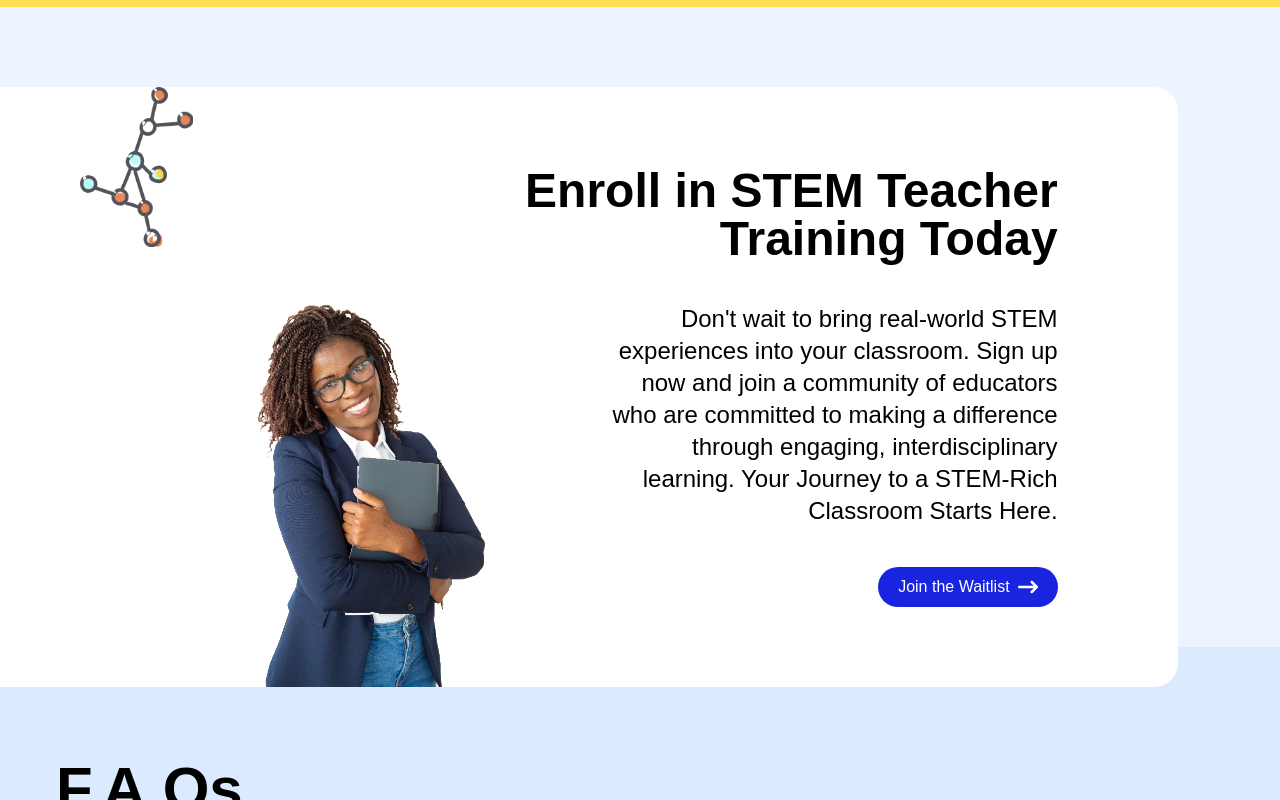
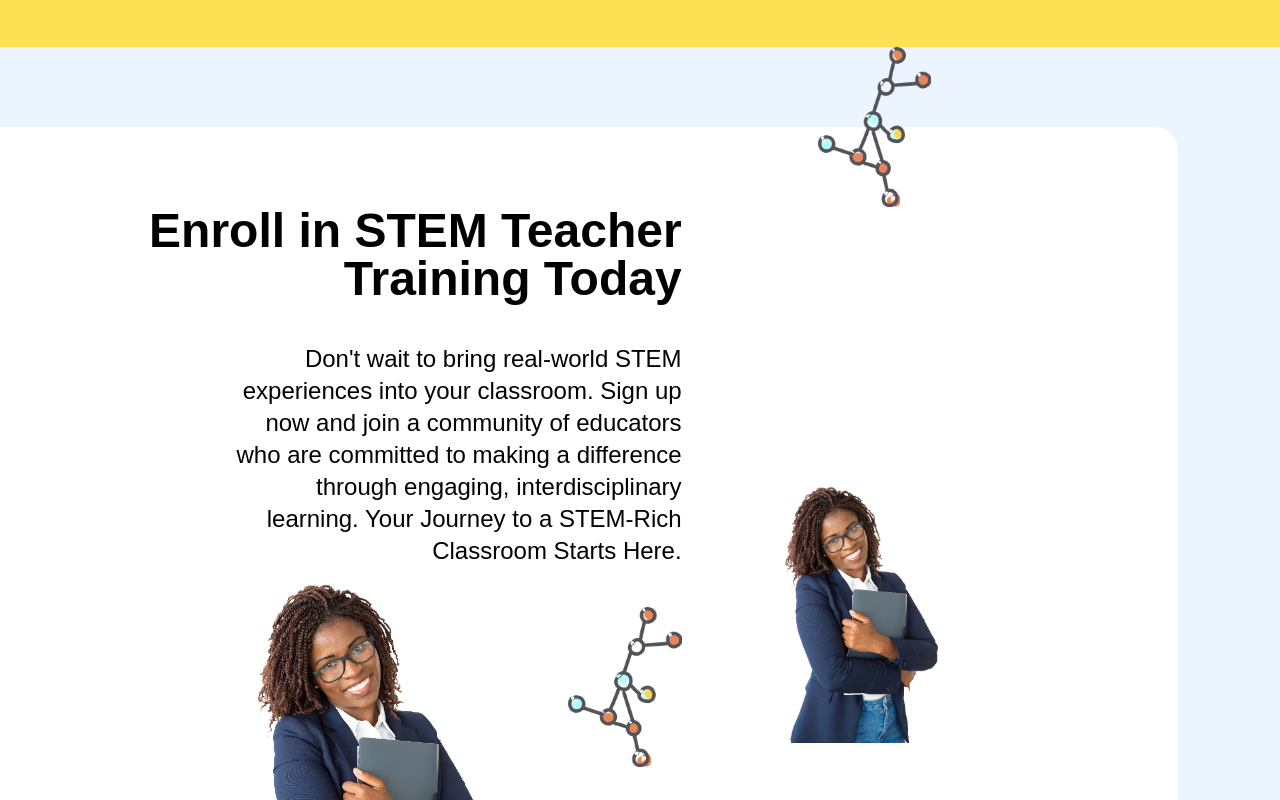
Before and after one commit to himarnoel/landing2, a React (Vite) app: page / in a window 1280 px wide. Shown: the part 4600-5400 px from the top of the page. Built offline with nearby package versions, Linux system fonts and the light colour scheme; a web font is replaced by a local one.

Commit message:
almost done

```diff
--- a/src/components/enroll.tsx
+++ b/src/components/enroll.tsx
@@ -4,21 +4,24 @@ import { nodeIcon, enrollImage } from "../constants/media";
 
 export default function Enroll() {
   return (
-    <section id="enroll" className=" z-10 md:pt-10 md:pr-spacing-normal relative">
-      <div className="flex flex-wrap flex-row-reverse  relative z-50 md:flex-row gap-4 px-10 md:translate-y-10 bg-white md:rounded-r-3xl">
-        <div className="flex gap-8 basis-80 md:ml-10">
+    <section
+      id="enroll"
+      className=" z-10 md:pt-10 mt-10 md:mt-0 md:pr-spacing-normal relative"
+    >
+      <div className="flex flex-wrap  flex-col w-full md:flex-row-reverse  relative z-50 gap-4 lg:px-10 md:translate-y-10 bg-white md:rounded-r-3xl">
+        <div className="flex gap-8 md:basis-80 md:ml-10">
           <img
             src={nodeIcon}
-            className=" mb-auto h-20 xl:h-[10rem] object-contain absolute right-10 md:relative md:right-auto"
+            className=" mb-auto h-20 xl:h-[10rem] md:block hidden object-contain  bottom-20 absolute right-10 md:relative md:right-auto"
           />
         </div>
 
-          <img
-            src={enrollImage}
-            className="min-h-80 md:h-96 xl:h-[24rem] absolute left-64 bottom-0 -z-20 w-full md:w-auto mt-auto object-contain"
-          />
+        <img
+          src={enrollImage}
+          className="h-[17rem] md:h-96 xl:h-[24rem] md:block hidden md:absolute left-0 lg:left-64 bottom-0 -z-20 w-full md:w-auto mt-auto object-contain"
+        />
 
-        <div className="flex flex-1 flex-col basis-80 items-center md:items-end text-center md:text-right py-10 md:p-20 gap-10 justify-center">
+        <div className="flex flex-1 px-8 flex-col basis-80 items-center md:items-end text-center md:text-right py-10 md:p-20 gap-10 justify-center">
           <h2 className="text-3xl font-bold md:text-5xl">
             Enroll in STEM Teacher Training Today
           </h2>
@@ -29,9 +32,22 @@ export default function Enroll() {
             Your Journey to a STEM-Rich Classroom Starts Here.
           </p>
 
+          <div className="relative mt-10">
+            {" "}
+            <div className="flex gap-8 md:basis-80 md:ml-10">
+              <img
+                src={nodeIcon}
+                className=" mb-auto h-20 xl:h-[10rem] object-contain  -top-10  absolute -right-8 md:relative md:right-auto"
+              />
+            </div>
+            <img
+              src={enrollImage}
+              className="h-[24rem] md:h-96 xl:h-[24rem]  md:absolute left-0 lg:left-64 bottom-0 -z-20 w-full md:w-auto mt-auto object-contain"
+            />
+          </div>
           <a
             href="#waitlist-form"
-            className="border-none outline-none bg-blue-normal text-white flex items-center gap-2 hover:gap-5 px-5 py-2 rounded-full transition-all"
+            className="border-none outline-none hidden  bg-blue-normal text-white lg:flex items-center gap-2 hover:gap-5 px-5 py-2 rounded-full transition-all"
           >
             Join the Waitlist <FaArrowRightLong size={20} />
           </a>
--- a/src/components/hero.tsx
+++ b/src/components/hero.tsx
@@ -1,14 +1,14 @@
 import React from "react";
 
 export default function Hero(props: React.PropsWithChildren<{ image: string }>) {
-    return <section id="banner" className="py-10 h-[108rem] lg:h-fit flex flex-col relative  gap-10 md:gap-0  px-spacing-small lg:px-spacing-normal">
+    return <section id="banner" className="py-10  w-full md:h-[108rem] lg:h-fit flex flex-col  relative  gap-10 md:gap-0  px-spacing-small lg:px-spacing-normal">
         <div className="basis-80 flex-1">
             {props.children}
         </div>
 
-        <div className=" right-0 xl:right-10 md:absolute bottom-0 lg:mt-20   -z-0 flex-1 md:flex-none basisd-60 flex items-end justify-center">
+        <div className=" right-0 xl:right-10 md:absolute bottom-0 lg:mt-20    -z-0 flex-1 md:flex-none basis-60 flex items-end justify-center">
             {/* <div className="h-4/5 aspect-[4/6] absolute rounded-[4em] -z-10 bg-pink-normal"/> */}
-            <img src={props.image} className="h-full w-[82rem] lg:w-[40rem] xl:w-[50rem] z-10 object-contain"/>
+            <img src={props.image} className="h-full md:w-[82rem] lg:w-[40rem] xl:w-[50rem] z-10 object-contain"/>
         </div>
     </section>
 }
--- a/src/components/layouts/main.layout.tsx
+++ b/src/components/layouts/main.layout.tsx
@@ -13,7 +13,7 @@ export default function MainLayout() {
     return <>
         <Header />
 
-        <main className='w-full flex grow flex-col items-center justify-start min-h-screen'>
+        <main className='w-full flex grow  flex-col items-center justify-start min-h-screen'>
             <Outlet />
         </main>
 
--- a/src/components/why-us.tsx
+++ b/src/components/why-us.tsx
@@ -5,7 +5,7 @@ export default function WhyUs() {
   return (
     <section className="w-full  flex  flex-col justify-between lg:items-baseline bg-yellow-normal px-spacing-normal lg:py-10 pb-0 relative before:h-80 before:w-80 before:left-0 before:absolute before:bg-red-normal before:rounded-full before:-translate-x-2/3 before:md:-translate-x-1/2">
       <div className="flex flex-1 flex-col basis-80 mt-10 items-center lg:max-w-[800px] md:items-start text-center md:text-left lg:py-10 lg:p-20 gap-10 justify-center">
-        <h2 className="text-3xl font-bold md:text-5xl z-20 ">
+        <h2 className="text-3xl font-bold md:text-5xl z-20  mt-10">
           Why STEM Teacher Training?
         </h2>
         <p className="z-10 md:text-2xl text-xl xl:text-2xl md:w-4/5">
@@ -19,12 +19,13 @@ export default function WhyUs() {
 
         <a
           href="#waitlist-form"
-          className="border-none outline-none bg-blue-normal text-white flex items-center gap-2 hover:gap-5 px-5 py-2 rounded-full transition-all"
+          className="border-none outline-none hidden bg-blue-normal text-white lg:flex items-center gap-2 hover:gap-5 px-5 py-2 rounded-full transition-all"
         >
           Join the Waitlist <FaArrowRightLong size={20} />
         </a>
       </div>
-      <img src={imag} alt="" className=" self-end  scale-75 w-[] lg:w-[20rem] xl:w-[50rem] lg:absolute -right-32 xl:right-0 bottom-0"/>
+      <img src={imag} alt="" className=" self-end object-contain  lg:scale-75 w-[40rem] lg:w-[20rem] xl:w-[50rem] lg:absolute -right-32 xl:right-0 bottom-0"/>
+
     </section>
   );
 }
--- a/src/pages/index.tsx
+++ b/src/pages/index.tsx
@@ -31,7 +31,7 @@ export default function Page() {
   return (
     <>
       <Hero image={mainHeroImage}>
-        <div className="flex flex-1 flex-col gap-2 text-center md:text-left w-full lg:max-w-[400px] xl:max-w-[40vw] mt-10">
+        <div className="flex flex-1 flex-col  gap-2  lg:mx-0 mx-auto lg:w-fit text-center md:text-left w-full lg:max-w-[400px] xl:max-w-[40vw] md:mt-10">
           <span className="text-blue-normal text-xl xl:text-3xl text-center lg:text-start">
             Welcome to STEM Teacher Training
           </span>
@@ -119,8 +119,20 @@ export default function Page() {
       <Waitlist />
 
       <WhyUs />
+      <a
+          href="#waitlist-form"
+          className="border-none outline-none lg:hidden mt-10 bg-blue-normal text-white w-fit  mx-auto flex items-center gap-2 hover:gap-5 px-5 py-2 rounded-full transition-all"
+        >
+          Join the Waitlist <FaArrowRightLong size={20} />
+        </a>
 
       <Enroll />
+      <a
+          href="#waitlist-form"
+          className="border-none outline-none lg:hidden mt-10 mb-8 bg-blue-normal text-white w-fit  mx-auto flex items-center gap-2 hover:gap-5 px-5 py-2 rounded-full transition-all"
+        >
+          Join the Waitlist <FaArrowRightLong size={20} />
+        </a>
       <section className="relative bg-[#DBEAFE] -z-10 py-20">
         <div className="w-full "></div>
         <div className="w-full font-semibold px-4 xl:max-w-[1200px] mx-auto min-h-screen  py-8 pb-8">
--- a/src/style.css
+++ b/src/style.css
@@ -53,11 +53,20 @@ body {
     transform: translateY(-50%);
     background: #7BD2E7;
 
-    @media screen and (max-width: 760px) {
+    /* @media screen and (max-width: 760px) {
       right: -5%;
       transform: translateY(-50%) scale(1.3);
-    }
+    } */
+
+
   }
+}
+
+html{
+  overflow-x: hidden !important;
+}
+body{
+  overflow-x: hidden !important;
 }
 
 section {
```
